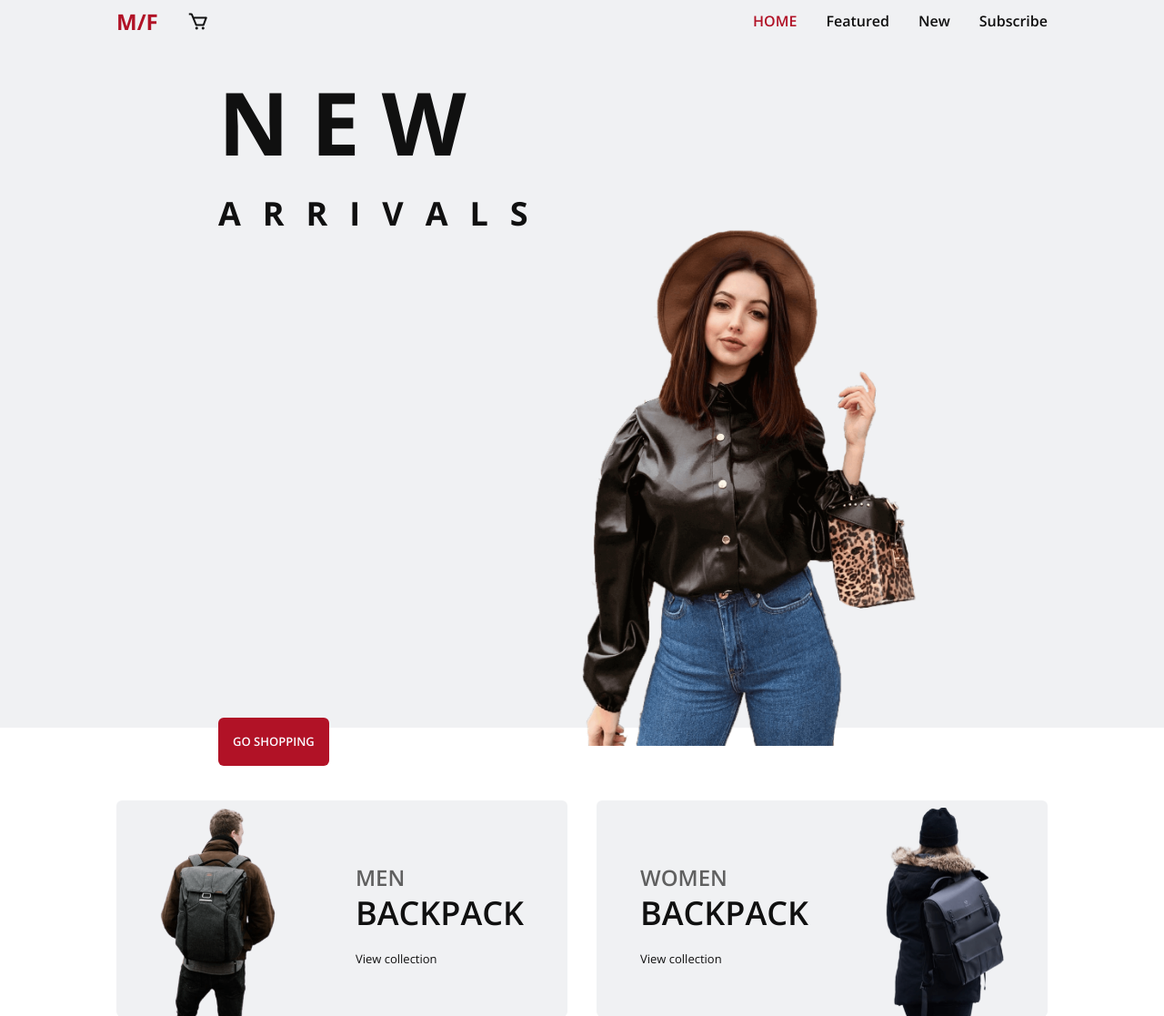
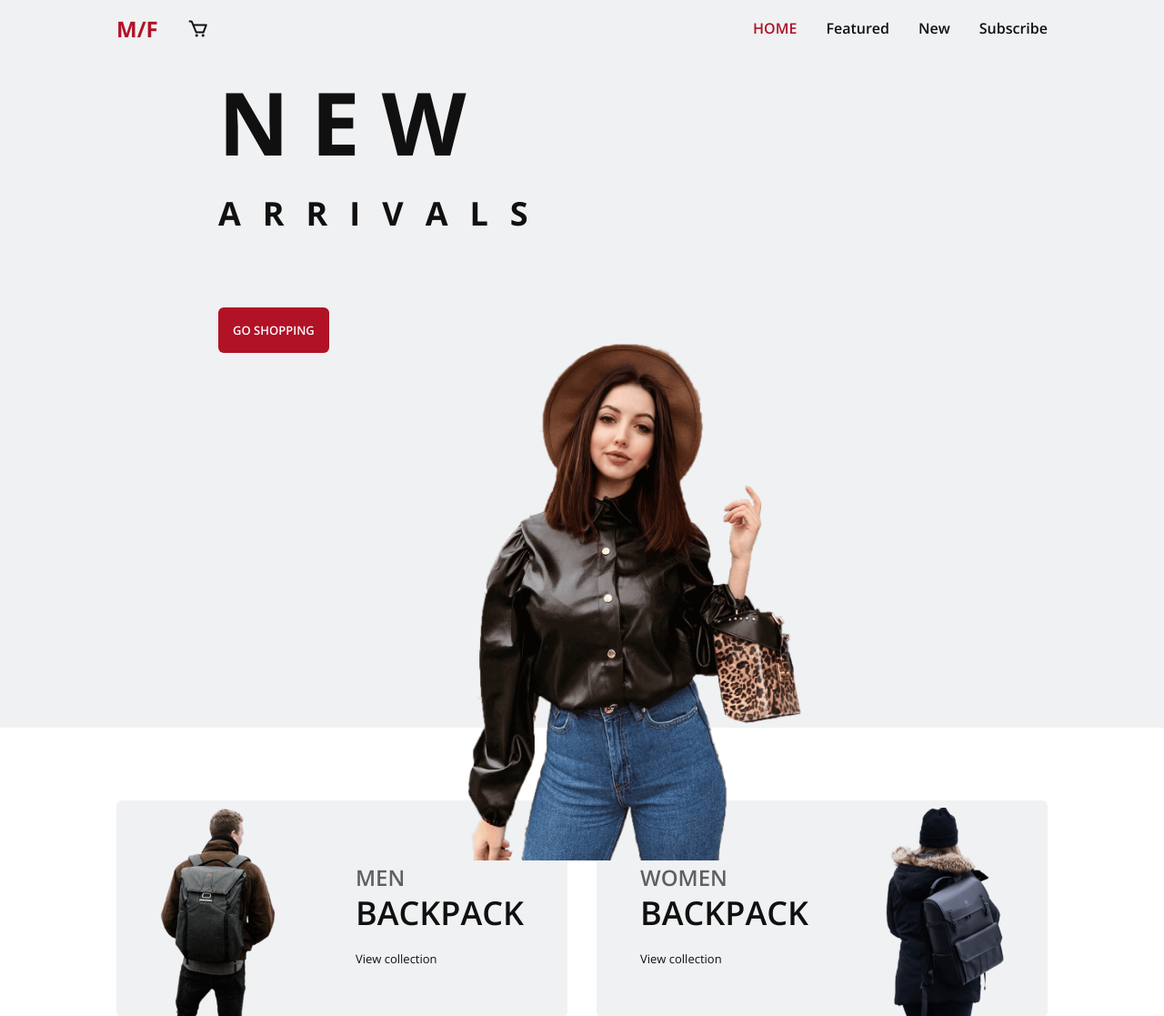
Before and after one commit to T-Damer/e-commerce-template, a PHP site: page / in a window 1280 px wide. Shown: the top 1117 px of the page at 91% size. Run offline with PHP 8.4, Linux system fonts and the light colour scheme.

Commit message:
Redone HOME page

```diff
--- a/assets/css/styles.css
+++ b/assets/css/styles.css
@@ -227,7 +227,7 @@ img {
 }
 
 .home__container {
-  height: calc(100vh-var(--header-height));
+  height: calc(100vh- var(--header-height));
 }
 
 .home__data {
@@ -249,12 +249,11 @@ img {
 .home__img {
   position: relative;
   left: 30%;
-  bottom: 0;
+  bottom: 0%;
   width: 260px;
 }
 /*===== BUTTONS =====*/
 .button {
-  display: inline-block;
   background-color: var(--first-color);
   color: var(--white-color);
   padding: 1rem;
@@ -529,7 +528,7 @@ img {
   }
 
   .nav {
-    heig: calc(var(--header-height) + 1rem);
+    height: calc(var(--header-height) + 1rem);
     justify-content: initial;
   }
   .nav__menu {
@@ -554,9 +553,6 @@ img {
   }
   .home__data {
     align-self: center;
-  }
-  .home_data,
-  .button {
   }
   .home__title {
     line-height: 0.8;
--- a/index.html
+++ b/index.html
@@ -64,8 +64,9 @@
         <div class="home__container bg-grid">
           <div class="home__data">
             <h1 class="home__title">NEW <br /><span>ARRIVALS</span></h1>
-            <a href="#featured" class="button">GO SHOPPING</a>
-
+            <div style="margin-top: 100px">
+              <a href="#featured" class="button">GO SHOPPING</a>
+            </div>
             <img src="assets/img/home.png" alt="home_lady" class="home__img" />
           </div>
         </div>
```
